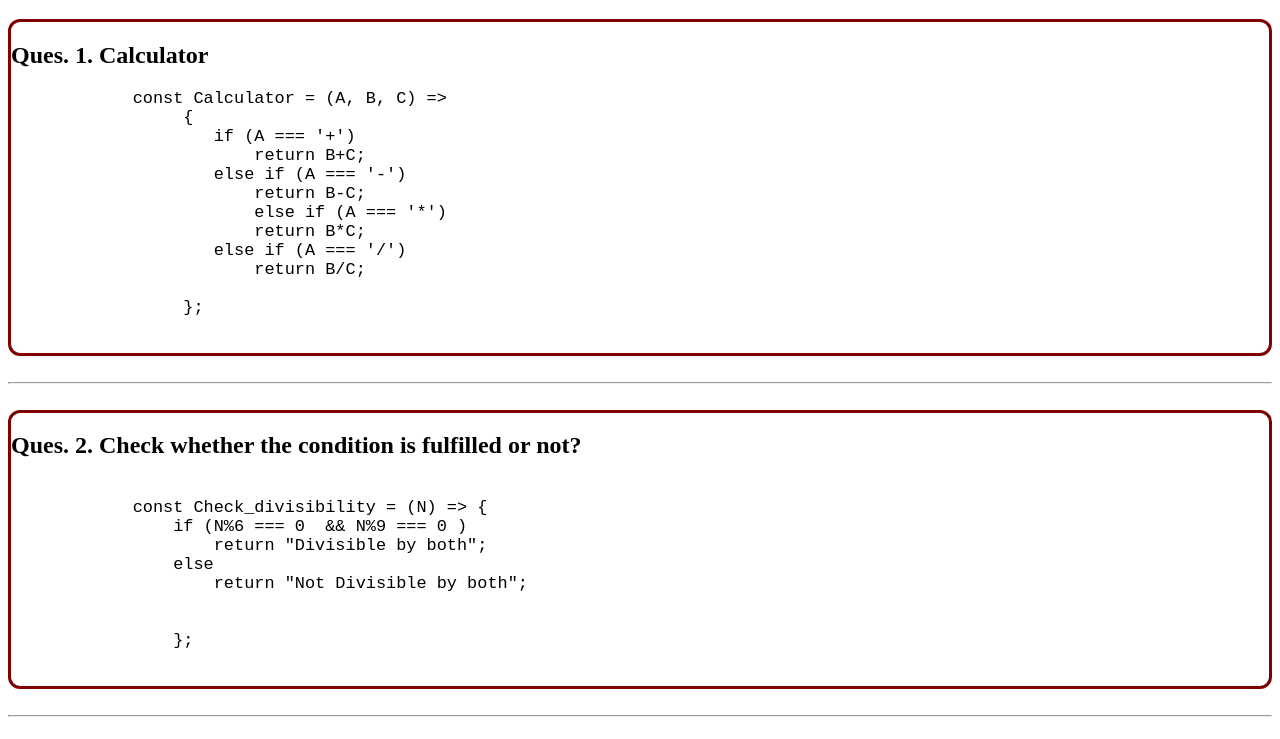
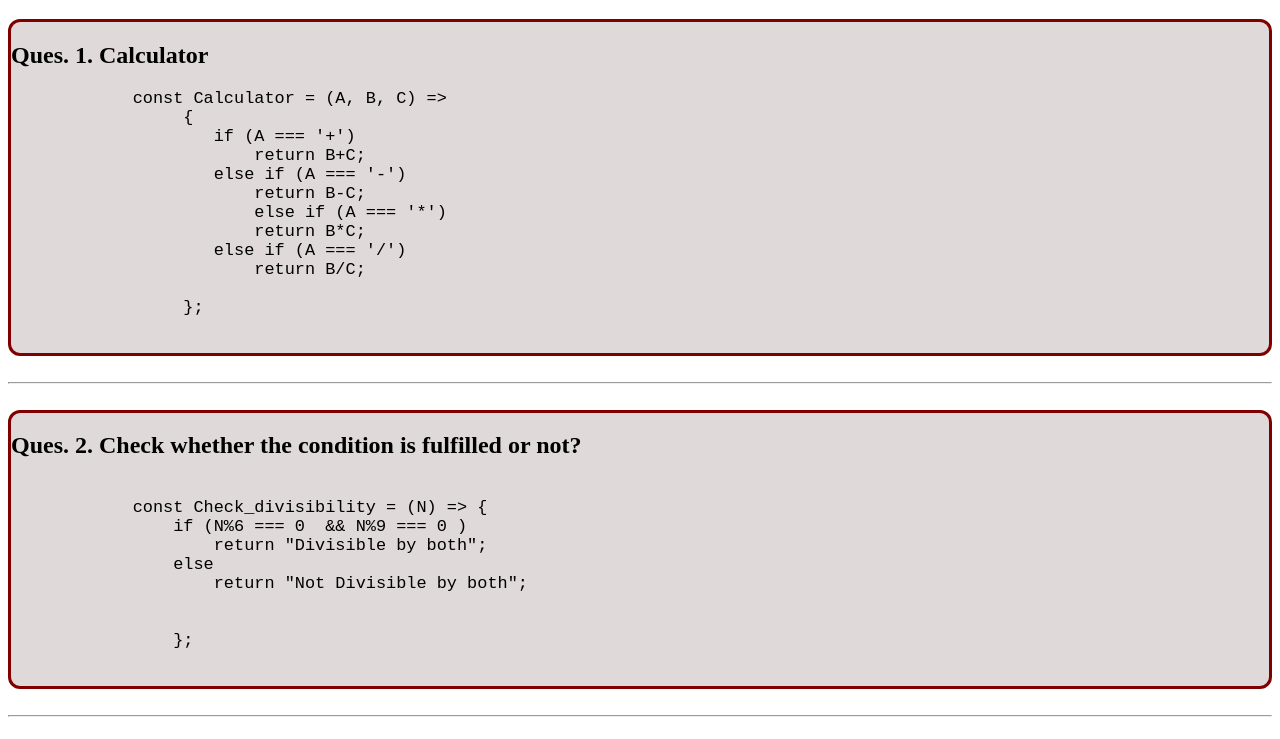
Before and after one commit to UT-99/JS---2, a plain HTML site: page index.html in a window 1280 px wide. Shown: the part 61-800 px from the top of the page. Drawn offline with Linux system fonts and the light colour scheme.

Commit message:
Second Commit for JS Handson 2

```diff
--- a/styles.css
+++ b/styles.css
@@ -1,6 +1,7 @@
 .boxes{
     border:  3px solid maroon;
     border-radius: 12px;
+    background-color: rgb(223, 217, 217);
 
 }
 
```
